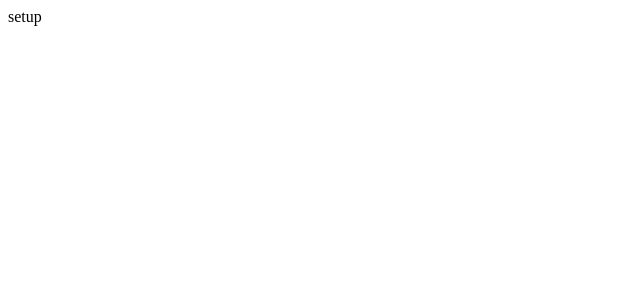
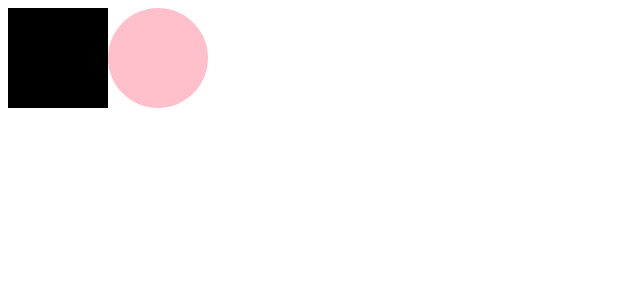
Before and after one commit to dominopiece/react-master, a React (Create React App) app in the folder react-master/: page / in a window 1280 px wide. Shown: the top 300 px of the page, without its empty margins (0-640 px from the left). Built offline with nearby package versions, Linux system fonts and the light colour scheme.

Commit message:
install & test styled-components

```diff
--- a/react-master/package.json
+++ b/react-master/package.json
@@ -9,6 +9,7 @@
     "react": "^18.2.0",
     "react-dom": "^18.2.0",
     "react-scripts": "5.0.1",
+    "styled-components": "^5.3.6",
     "web-vitals": "^2.1.0"
   },
   "scripts": {
--- a/react-master/src/App.js
+++ b/react-master/src/App.js
@@ -1,8 +1,24 @@
+import styled from "styled-components";
+
 function App() {
+  const Fater = styled.div`
+    display: flex;
+  `;
+  const Box = styled.div`
+    background-color: ${(props) => props.bgColor};
+    width: 100px;
+    height: 100px;
+  `;
+
+  const Circle = styled(Box)`
+    border-radius: 50px;
+  `;
+
   return (
-    <div>
-      setup
-    </div>
+    <Fater>
+      <Box bgColor="black" />
+      <Circle bgColor="pink" />
+    </Fater>
   );
 }
 
```
Also changed, not shown: 1 other file (tests, documents, lock files or other folders).
